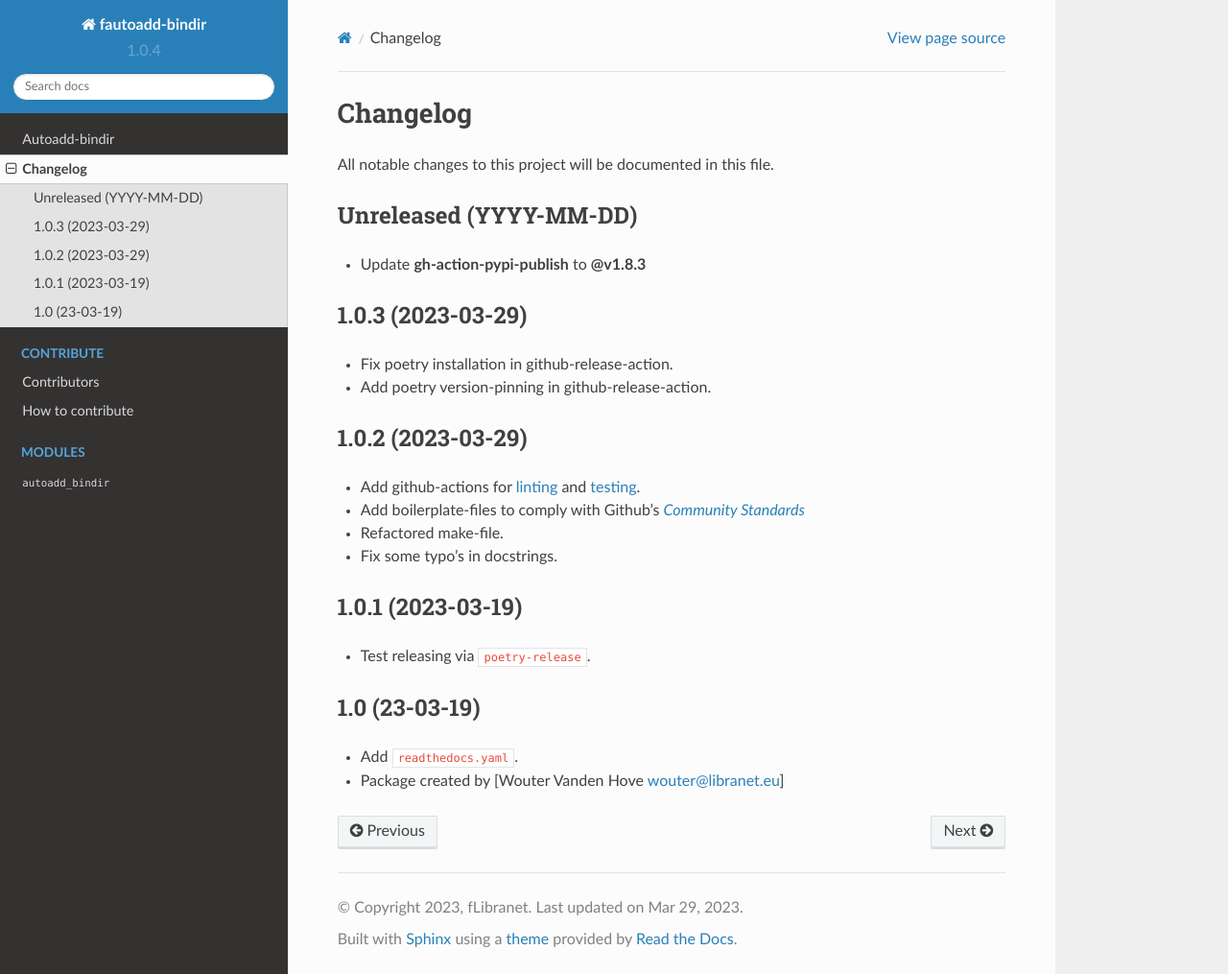
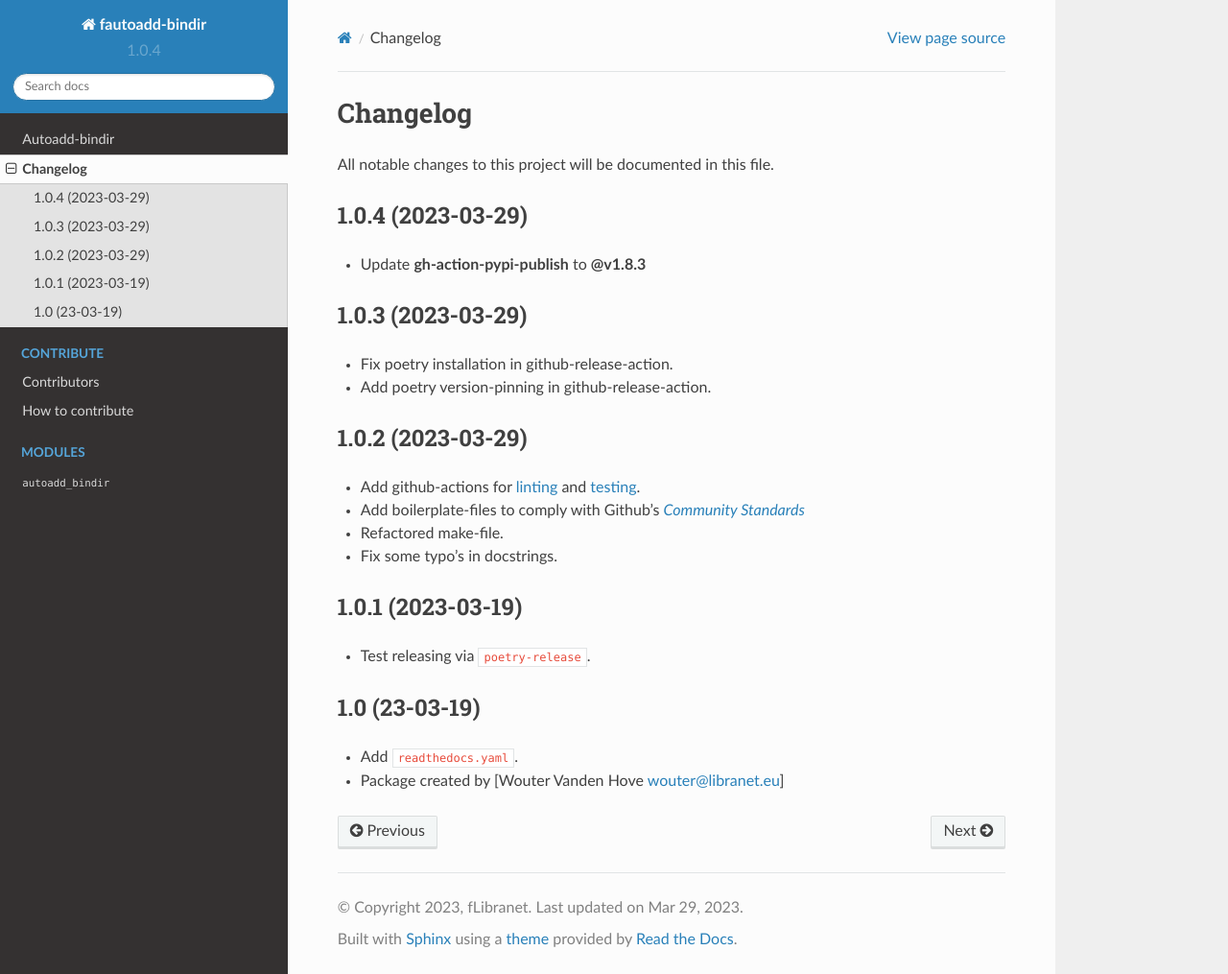
Before and after one commit to libranet/autoadd-bindir, a Sphinx documentation site: the page built from docs/changes.md, in a window 1280 px wide and 1015 px high. Shown: the whole window at 96% size. Built offline with Sphinx 7.4.7 and the Read the Docs theme 2.0.0, drawn with Linux system fonts in a browser that asks for light colours; pages that are not in the unit, such as notebooks, are missing from menus.

Commit message:
Release autoadd-bindir 1.0.4

```diff
--- a/docs/changes.md
+++ b/docs/changes.md
@@ -3,7 +3,7 @@
 All notable changes to this project will be documented in this file.
 
 
-## Unreleased (YYYY-MM-DD)
+## 1.0.4 (2023-03-29)
 
 - Update **gh-action-pypi-publish** to **@v1.8.3**
 
--- a/pyproject.toml
+++ b/pyproject.toml
@@ -83,7 +83,7 @@ envdir = "var/cache/nox"
 
 [tool.poetry]
 name = "autoadd_bindir"
-version = "1.0.4a0" # version managed by poetry-version-plugin
+version = "1.0.4" # version managed by poetry-version-plugin
 license = "MIT"
 description = "Automatically add bin-dir to PATH for every process in your virtualenv."
 readme = "docs/readme.md"
```
